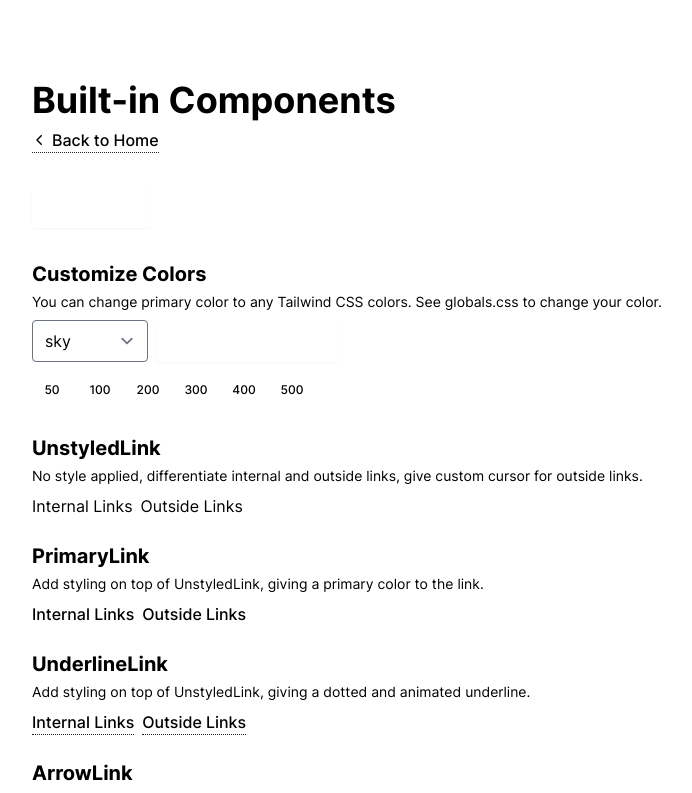
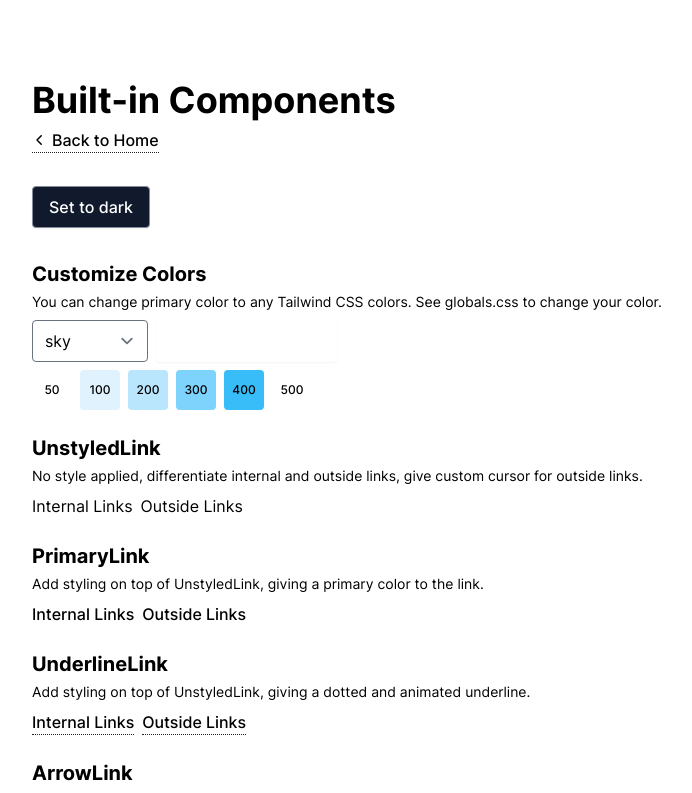
Before and after one commit to elisalimli/restuarant_demo, a Next.js app: page /components in a window 1280 px wide. Shown: the top 793 px of the page, without its empty margins (58-750 px from the left). Built offline with nearby package versions, Linux system fonts and the light colour scheme.

Commit message:
hero section & colors

```diff
--- a/src/components/buttons/Button.tsx
+++ b/src/components/buttons/Button.tsx
@@ -39,27 +39,27 @@
         disabled={disabled}
         className={clsxm(
           'inline-flex items-center rounded px-4 py-2 font-medium',
-          'focus:outline-none focus-visible:ring focus-visible:ring-primary-500',
+          'focus-visible:ring-primary-500 focus:outline-none focus-visible:ring',
           'shadow-sm',
           'transition-colors duration-75',
           //#region  //*=========== Variants ===========
           [
             variant === 'primary' && [
-              'bg-primary-500 text-white',
-              'border border-primary-600',
-              'hover:bg-primary-600 hover:text-white',
-              'active:bg-primary-500',
+              'bg-primary-400 text-white',
+              'border border-primary-100',
+              'hover:bg-primary-400/90 hover:text-white',
+              'active:bg-primary-400',
               'disabled:bg-primary-400 disabled:hover:bg-primary-400',
             ],
             variant === 'outline' && [
-              'text-primary-500',
-              'border border-primary-500',
+              'text-primary-400',
+              'border border-primary-400',
               'hover:bg-primary-50 active:bg-primary-100 disabled:bg-primary-100',
               isDarkBg &&
                 'hover:bg-gray-900 active:bg-gray-800 disabled:bg-gray-800',
             ],
             variant === 'ghost' && [
-              'text-primary-500',
+              'text-primary-400',
               'shadow-none',
               'hover:bg-primary-50 active:bg-primary-100 disabled:bg-primary-100',
               isDarkBg &&
@@ -67,14 +67,14 @@
             ],
             variant === 'light' && [
               'bg-white text-dark ',
-              'border border-gray-300',
+              'border-gray-300 border',
               'hover:bg-gray-100 hover:text-dark',
-              'active:bg-white/80 disabled:bg-gray-200',
+              'disabled:bg-gray-200 active:bg-white/80',
             ],
             variant === 'dark' && [
-              'bg-gray-900 text-white',
-              'border border-gray-600',
-              'hover:bg-gray-800 active:bg-gray-700 disabled:bg-gray-700',
+              'bg-darkBlue text-white',
+              'border border-gray',
+              'active:bg-gray-700 disabled:bg-gray-700 hover:bg-darkBlue/90',
             ],
           ],
           //#endregion  //*======== Variants ===========
@@ -92,7 +92,7 @@
               {
                 'text-white': ['primary', 'dark'].includes(variant),
                 'text-black': ['light'].includes(variant),
-                'text-primary-500': ['outline', 'ghost'].includes(variant),
+                'text-primary-400': ['outline', 'ghost'].includes(variant),
               }
             )}
           >
--- a/src/components/layout/Header.tsx
+++ b/src/components/layout/Header.tsx
@@ -6,7 +6,7 @@
 
 export default function Header() {
   return (
-    <header className='sticky top-0 z-50 bg-white shadow-lg'>
+    <header className='z-50 mt-5 bg-white'>
       <nav className='layout flex h-14 items-center justify-between'>
         <Logo />
         <MiddlePanel />
--- a/src/components/layout/Header/MiddlePanel.tsx
+++ b/src/components/layout/Header/MiddlePanel.tsx
@@ -30,7 +30,7 @@
             href={href}
             className={clsxm(
               'animated-underline group p-2',
-              isActive && 'bg-primary'
+              isActive && 'bg-primary animated-underline-active'
             )}
           >
             <li className={clsxm('text-gray')}>{label}</li>
--- /dev/null
+++ b/src/components/pages/Home/Hero.tsx
@@ -0,0 +1,42 @@
+import React from 'react';
+
+import Button from '@/components/buttons/Button';
+import NextImage from '@/components/NextImage';
+
+const Hero = () => {
+  return (
+    <section id='hero' className='mx-auto mt-12 h-20 max-w-5xl p-4'>
+      <div className='flex flex-col space-x-4 lg:flex-row'>
+        <div className='flex-[4] '>
+          <h2 className='h0 font-normal'>Provide the best food for you.</h2>
+          <p className='mt-6 max-w-xl text-darkGray'>
+            Lorem ipsum dolor sit amet, consectetur adipiscing elit. Curabitur
+            mattis maximus lobortis. Proin dictum mi et tellus venenatis mattis.
+            Aliquam congue porta rhoncus. Vivamus ut arcu fringilla quam
+            suscipit volutpat at eget ligula.
+          </p>
+          <div className='mt-6 space-x-2'>
+            <Button className='rounded-tl-2xl rounded-br-2xl' variant='dark'>
+              Menu
+            </Button>
+            <Button className='rounded-tl-2xl rounded-br-2xl' variant='primary'>
+              Book a table
+            </Button>
+          </div>
+        </div>
+        <div className='my-8 flex flex-[3] items-center justify-center lg:mt-0'>
+          <NextImage
+            useSkeleton
+            className='w-full max-w-md'
+            src='/images/home-img-2.png'
+            width='180'
+            height='180'
+            alt='Icon'
+          />
+        </div>
+      </div>
+    </section>
+  );
+};
+
+export default Hero;
--- a/src/pages/index.tsx
+++ b/src/pages/index.tsx
@@ -1,6 +1,8 @@
 import React from 'react';
 
+import Button from '@/components/buttons/Button';
 import Header from '@/components/layout/Header';
+import NextImage from '@/components/NextImage';
 
 /**
  * SVGR Support
@@ -18,6 +20,7 @@
   return (
     <div>
       <Header />
+      <Hero />
     </div>
   );
 }
--- a/src/styles/globals.css
+++ b/src/styles/globals.css
@@ -5,11 +5,14 @@
 :root {
   /* #region  /**=========== Primary Color =========== */
   /* !STARTERCONF Customize these variable, copy and paste from /styles/colors.css for list of colors */
-  /* primary: '#FF6C44',  */
-  /* orange: '#FFA133', */
-  /* lightOrange: '#FFA133', */
-  /* lightOrange2: '#FDDED4', */
-  /* lightOrange3: '#FFD9AD', */
+  --tw-color-primary-100: 253 222 212 ;
+  --tw-color-primary-200: 255 217 173;
+  --tw-color-primary-300: 255 161 51;
+  --tw-color-primary-400: 255 108 68;
+  --color-primary-100: rgb(var(--tw-color-primary-100)); /* #FFD9AD */
+  --color-primary-200: rgb(var(--tw-color-primary-200)); /* #FDDED4 */
+  --color-primary-300: rgb(var(--tw-color-primary-300)); /* #FFA133 */
+  --color-primary-400: rgb(var(--tw-color-primary-400)); /* #FF6C44 */
   /* #endregion  /**======== Primary Color =========== */
 }
 
@@ -82,8 +85,8 @@
     background-image: linear-gradient(#33333300, #33333300),
       linear-gradient(
         to right,
-        var(--color-primary-400),
-        var(--color-primary-500)
+        var(--color-primary-300),
+        var(--color-primary-400)
       );
     background-size: 100% 2px, 0 2px;
     background-position: 100% 100%, 0 100%;
@@ -97,7 +100,8 @@
     }
   }
   .animated-underline:hover,
-  .animated-underline:focus-visible {
+  .animated-underline:focus-visible,
+  .animated-underline-active {
     background-size: 0 2px, 100% 2px;
   }
 }
--- a/tailwind.config.js
+++ b/tailwind.config.js
@@ -10,19 +10,13 @@
         primary: ['Inter', ...fontFamily.sans],
       },
       colors: {
-        // primary: {
-        //   // Customize it on globals.css :root
-        //   50: 'rgb(var(--tw-color-primary-50) / <alpha-value>)',
-        //   100: 'rgb(var(--tw-color-primary-100) / <alpha-value>)',
-        //   200: 'rgb(var(--tw-color-primary-200) / <alpha-value>)',
-        //   300: 'rgb(var(--tw-color-primary-300) / <alpha-value>)',
-        //   400: 'rgb(var(--tw-color-primary-400) / <alpha-value>)',
-        //   500: 'rgb(var(--tw-color-primary-500) / <alpha-value>)',
-        //   600: 'rgb(var(--tw-color-primary-600) / <alpha-value>)',
-        //   700: 'rgb(var(--tw-color-primary-700) / <alpha-value>)',
-        //   800: 'rgb(var(--tw-color-primary-800) / <alpha-value>)',
-        //   900: 'rgb(var(--tw-color-primary-900) / <alpha-value>)',
-        // },
+        primary: {
+          // Customize it on globals.css :root
+          100: 'rgb(var(--tw-color-primary-100) / <alpha-value>)',
+          200: 'rgb(var(--tw-color-primary-200) / <alpha-value>)',
+          300: 'rgb(var(--tw-color-primary-300) / <alpha-value>)',
+          400: 'rgb(var(--tw-color-primary-400) / <alpha-value>)',
+        },
 
         green: '#27AE60',
         red: '#FF1717',
```
